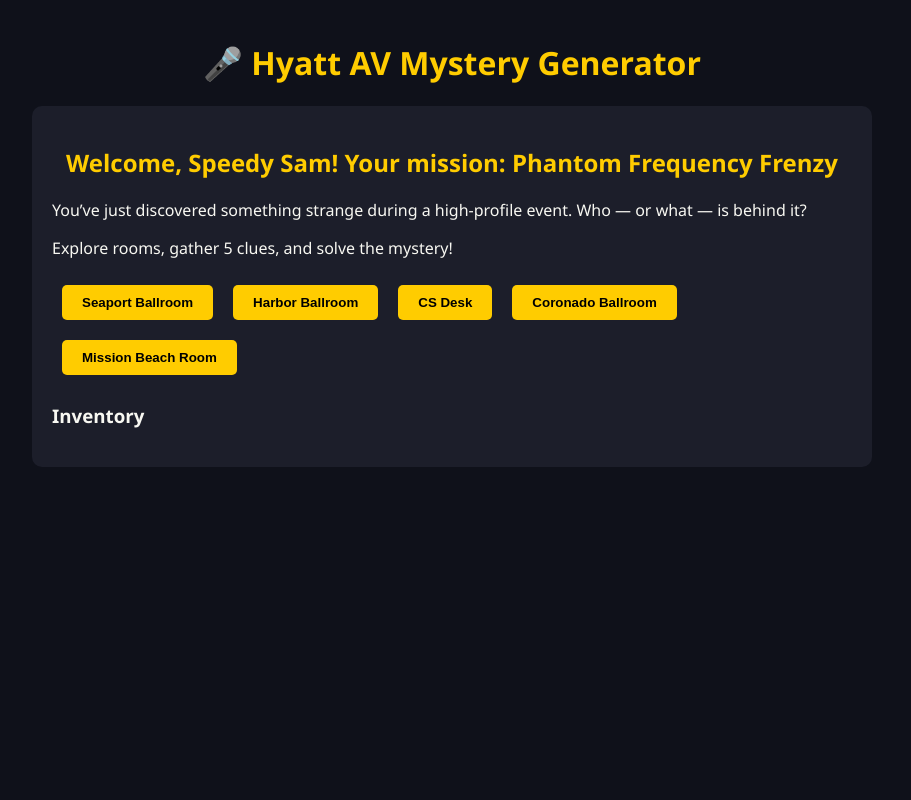
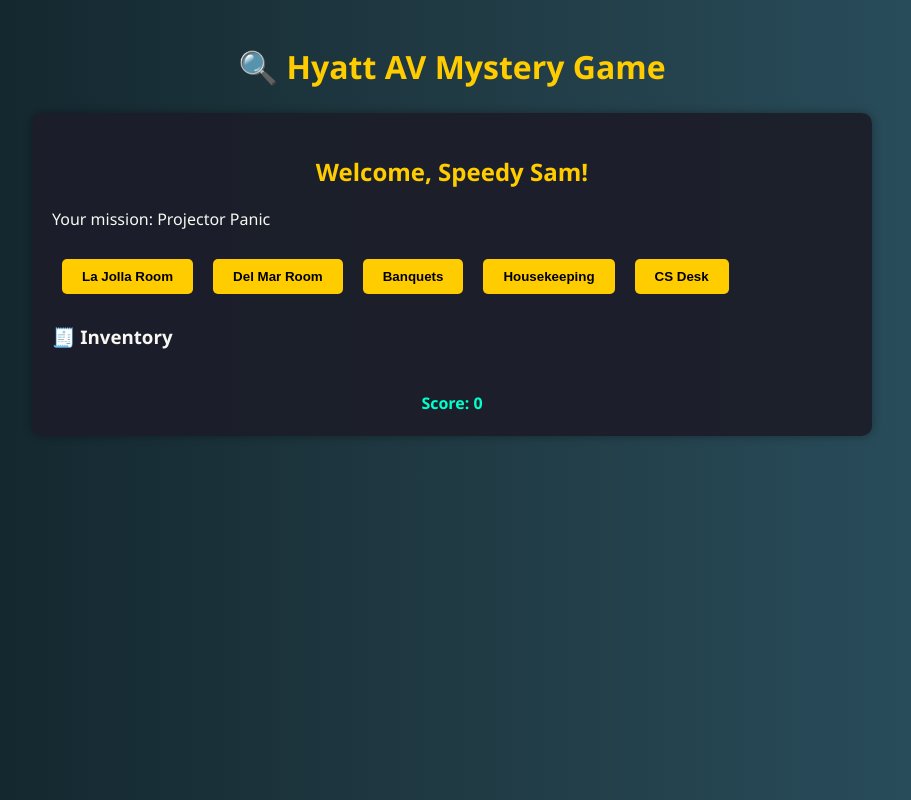
Before and after one commit to tmsteph/manchester-game, a plain HTML site: page index.html in a window 1280 px wide. Both pictures are taken after a click on the button "⚡ Speedy Sam". Shown: the whole page, without its empty margins (188-1099 px from the left). Drawn offline with Linux system fonts and the light colour scheme.

Commit message:
Update index.html

```diff
--- a/index.html
+++ b/index.html
@@ -7,21 +7,24 @@
   <style>
     body {
       font-family: 'Segoe UI', sans-serif;
-      background: #0f111a;
+      background: linear-gradient(to right, #0f2027, #203a43, #2c5364);
       color: #f8f8f2;
       margin: 0;
       padding: 20px;
+      line-height: 1.6;
     }
     h1, h2 {
       text-align: center;
       color: #ffcc00;
+      margin-bottom: 0;
     }
     .section {
       max-width: 800px;
       margin: 20px auto;
       padding: 20px;
-      background: #1c1e2a;
+      background: rgba(28, 30, 42, 0.95);
       border-radius: 10px;
+      box-shadow: 0 0 10px #00000055;
     }
     .btn {
       background: #ffcc00;
@@ -31,6 +34,7 @@
       border-radius: 5px;
       font-weight: bold;
       cursor: pointer;
+      transition: background 0.3s;
     }
     .btn:hover {
       background: #ffd633;
@@ -45,15 +49,21 @@
       margin-top: 10px;
     }
     .item {
-      background: #282a36;
+      background: #44475a;
       padding: 5px 10px;
       border-radius: 5px;
+    }
+    .score {
+      text-align: center;
+      margin-top: 20px;
+      font-weight: bold;
+      color: #00ffcc;
     }
   </style>
 </head>
 <body>
 
-<h1>🎤 Hyatt AV Mystery Generator</h1>
+<h1>🔍 Hyatt AV Mystery Game</h1>
 
 <div class="section" id="intro">
   <h2>Choose Your AV Tech</h2>
@@ -64,16 +74,17 @@
 
 <div class="section hidden" id="game">
   <h2 id="welcome"></h2>
-  <p>You’ve just discovered something strange during a high-profile event. Who — or what — is behind it?</p>
-  <p>Explore rooms, gather 5 clues, and solve the mystery!</p>
+  <p id="missionText"></p>
 
   <div id="rooms"></div>
 
-  <h3>Inventory</h3>
+  <h3>🧾 Inventory</h3>
   <div class="inventory" id="inventory"></div>
 
+  <div class="score" id="scoreDisplay">Score: 0</div>
+
   <div id="solveSection" class="hidden">
-    <h2>Who or what is responsible?</h2>
+    <h2>🔎 Who or what is responsible?</h2>
     <div id="suspects"></div>
   </div>
 </div>
@@ -81,57 +92,60 @@
 <div class="section hidden" id="ending">
   <h2 id="endingTitle"></h2>
   <p id="endingText"></p>
+  <div class="score" id="finalScore"></div>
   <button class="btn" onclick="location.reload()">Play Again</button>
 </div>
 
 <script>
   let inventory = [];
+  let score = 0;
   const neededClues = 5;
 
   const scenarios = [
     {
       title: "Missing Microphone Mayhem",
       clues: [
-        { room: "Seaport Ballroom", clue: "You find a bag of feedback suppressors — one is clearly missing." },
-        { room: "Harbor Ballroom", clue: "A ghostly whisper repeats 'check the ceiling...'" },
-        { room: "CS Desk", clue: "A guest report says they saw someone in AV black gear sneak away." },
-        { room: "Grand Hall", clue: "A note says 'Meet behind the riser. Midnight. Don't be late.'" },
-        { room: "Housekeeping", clue: "They found a lens cap inside a laundry chute." },
-        { room: "Banquets", clue: "One server is missing — and left a headset on the dessert table." }
+        { room: "Seaport Ballroom", clue: "A bag of feedback suppressors is missing one." },
+        { room: "Harbor Ballroom", clue: "Ghostly whispers echo, 'check the ceiling...'" },
+        { room: "CS Desk", clue: "A guest saw someone in AV gear sneak off." },
+        { room: "Grand Hall", clue: "A note says 'Midnight. Riser. Be there.'" },
+        { room: "Housekeeping", clue: "A lens cap was found in a laundry chute." },
+        { room: "Banquets", clue: "Someone left a headset on the dessert cart." }
       ],
-      suspects: ["The Ghost of Hyatt Past", "Banquet Dave", "AV Tech Alex"],
-      culprit: "AV Tech Alex",
-      endings: {
-        "The Ghost of Hyatt Past": "The ghost is innocent — just vibing.",
-        "Banquet Dave": "He might have eaten the evidence, but not guilty this time.",
-        "AV Tech Alex": "Alex forgot to return the mic after a rogue podcast session."
-      }
+      suspects: ["Ghost of Hyatt Past", "Banquet Dave", "AV Tech Alex"]
     },
     {
       title: "Phantom Frequency Frenzy",
       clues: [
-        { room: "Seaport Ballroom", clue: "The mic's frequency was hijacked during the keynote." },
-        { room: "Harbor Ballroom", clue: "A frequency scanner shows unknown signals bouncing around." },
-        { room: "CS Desk", clue: "A broken walkie-talkie was left buzzing static morse code." },
-        { room: "Coronado Ballroom", clue: "You find a book titled 'Ghost Frequencies & You'." },
-        { room: "Mission Beach Room", clue: "There’s a Ouija board made from AV cue cards." }
+        { room: "Seaport Ballroom", clue: "Mic frequency was hijacked." },
+        { room: "Harbor Ballroom", clue: "Strange signals bounce off the walls." },
+        { room: "CS Desk", clue: "Walkie-talkie transmits ghostly Morse code." },
+        { room: "Coronado Ballroom", clue: "A book: 'Ghost Frequencies & You'" },
+        { room: "Mission Beach", clue: "A Ouija board made of AV cue cards." }
       ],
-      suspects: ["The Phantom Tech", "Frequency Steve", "Ghost of Hyatt Past"],
-      culprit: "The Phantom Tech",
-      endings: {
-        "The Phantom Tech": "It was real. The phantom haunts soundboards across the country.",
-        "Frequency Steve": "Steve’s just a nerd. Misunderstood but harmless.",
-        "Ghost of Hyatt Past": "A red herring again!"
-      }
+      suspects: ["Phantom Tech", "Frequency Steve", "Ghost of Hyatt Past"]
+    },
+    {
+      title: "Projector Panic",
+      clues: [
+        { room: "La Jolla Room", clue: "Burn marks near the HDMI hub." },
+        { room: "Del Mar Room", clue: "Someone left instructions written in code." },
+        { room: "Banquets", clue: "The projector was replaced with a toaster." },
+        { room: "Housekeeping", clue: "Found black gloves and wire strippers." },
+        { room: "CS Desk", clue: "A ticket requesting a backup projector — hours before the issue." }
+      ],
+      suspects: ["Engineer Ed", "The Intern", "Techno Gremlin"]
     }
   ];
 
   const selected = scenarios[Math.floor(Math.random() * scenarios.length)];
+  const culprit = selected.suspects[Math.floor(Math.random() * selected.suspects.length)];
 
   function chooseCharacter(name) {
     document.getElementById('intro').classList.add('hidden');
     document.getElementById('game').classList.remove('hidden');
-    document.getElementById('welcome').textContent = `Welcome, ${name}! Your mission: ${selected.title}`;
+    document.getElementById('welcome').textContent = `Welcome, ${name}!`;
+    document.getElementById('missionText').textContent = `Your mission: ${selected.title}`;
 
     const roomsDiv = document.getElementById('rooms');
     selected.clues.forEach(({ room, clue }) => {
@@ -159,20 +173,37 @@
       item.className = 'item';
       item.textContent = clue;
       document.getElementById('inventory').appendChild(item);
+      score += 10;
+      updateScore();
       if (inventory.length >= neededClues) {
         document.getElementById('solveSection').classList.remove('hidden');
       }
     } else {
-      alert("You've already collected that clue!");
+      alert("You've already investigated this room.");
+      score -= 5;
+      updateScore();
     }
+  }
+
+  function updateScore() {
+    document.getElementById('scoreDisplay').textContent = "Score: " + score;
   }
 
   function solve(suspect) {
     document.getElementById('game').classList.add('hidden');
     document.getElementById('ending').classList.remove('hidden');
-    const isCorrect = suspect === selected.culprit;
-    document.getElementById('endingTitle').textContent = isCorrect ? "🎉 Mystery Solved!" : "❌ Wrong Call!";
-    document.getElementById('endingText').textContent = selected.endings[suspect];
+
+    if (suspect === culprit) {
+      document.getElementById('endingTitle').textContent = "🎉 Mystery Solved!";
+      document.getElementById('endingText').textContent = `${suspect} was indeed the culprit! Great detective work.`;
+      score += 50;
+    } else {
+      document.getElementById('endingTitle').textContent = "❌ Wrong Accusation!";
+      document.getElementById('endingText').textContent = `${suspect} was innocent. The real culprit was ${culprit}. Better luck next time.`;
+      score -= 20;
+    }
+
+    document.getElementById('finalScore').textContent = "Final Score: " + score;
   }
 </script>
 
```
